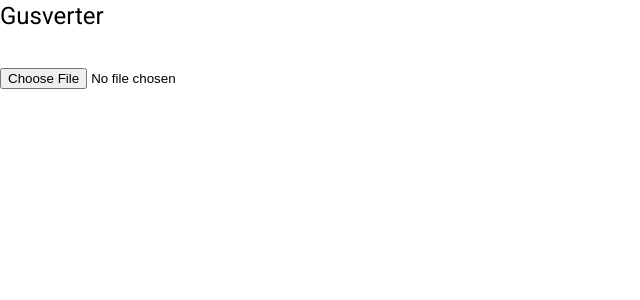
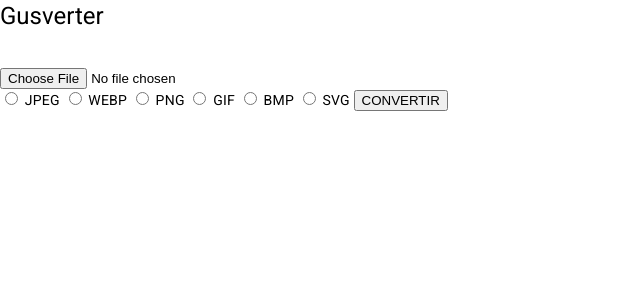
Before and after one commit to GusEngers/image-converter-web, an Angular app: page / in a window 1280 px wide. Shown: the top 300 px of the page, without its empty margins (0-640 px from the left). Built offline with nearby package versions, Linux system fonts and the light colour scheme.

Commit message:
sEGUNDA SECCIÓN DE FORMULARIO

```diff
--- a/src/app/app.component.html
+++ b/src/app/app.component.html
@@ -3,11 +3,17 @@
 <form>
   <div>
     <div>
-      <img src="" alt="">
+      <img src="" alt="" />
     </div>
-    <input type="file" name="" id="">
+    <input type="file" name="" id="" />
   </div>
   <div>
-
+    @for (format of formats; track $index) {
+    <label [for]="'format-' + $index">
+      <input type="radio" name="format" [id]="'format-' + $index" />
+      {{ format }}
+    </label>
+    }
+    <input type="submit" value="CONVERTIR" />
   </div>
 </form>
--- a/src/app/app.component.ts
+++ b/src/app/app.component.ts
@@ -7,8 +7,8 @@ import { RouterOutlet } from '@angular/router';
   standalone: true,
   imports: [CommonModule, RouterOutlet],
   templateUrl: './app.component.html',
-  styleUrl: './app.component.scss'
+  styleUrl: './app.component.scss',
 })
 export class AppComponent {
-  title = 'image-converter-web';
+  formats: string[] = ['JPEG', 'WEBP', 'PNG', 'GIF', 'BMP', 'SVG'];
 }
```
